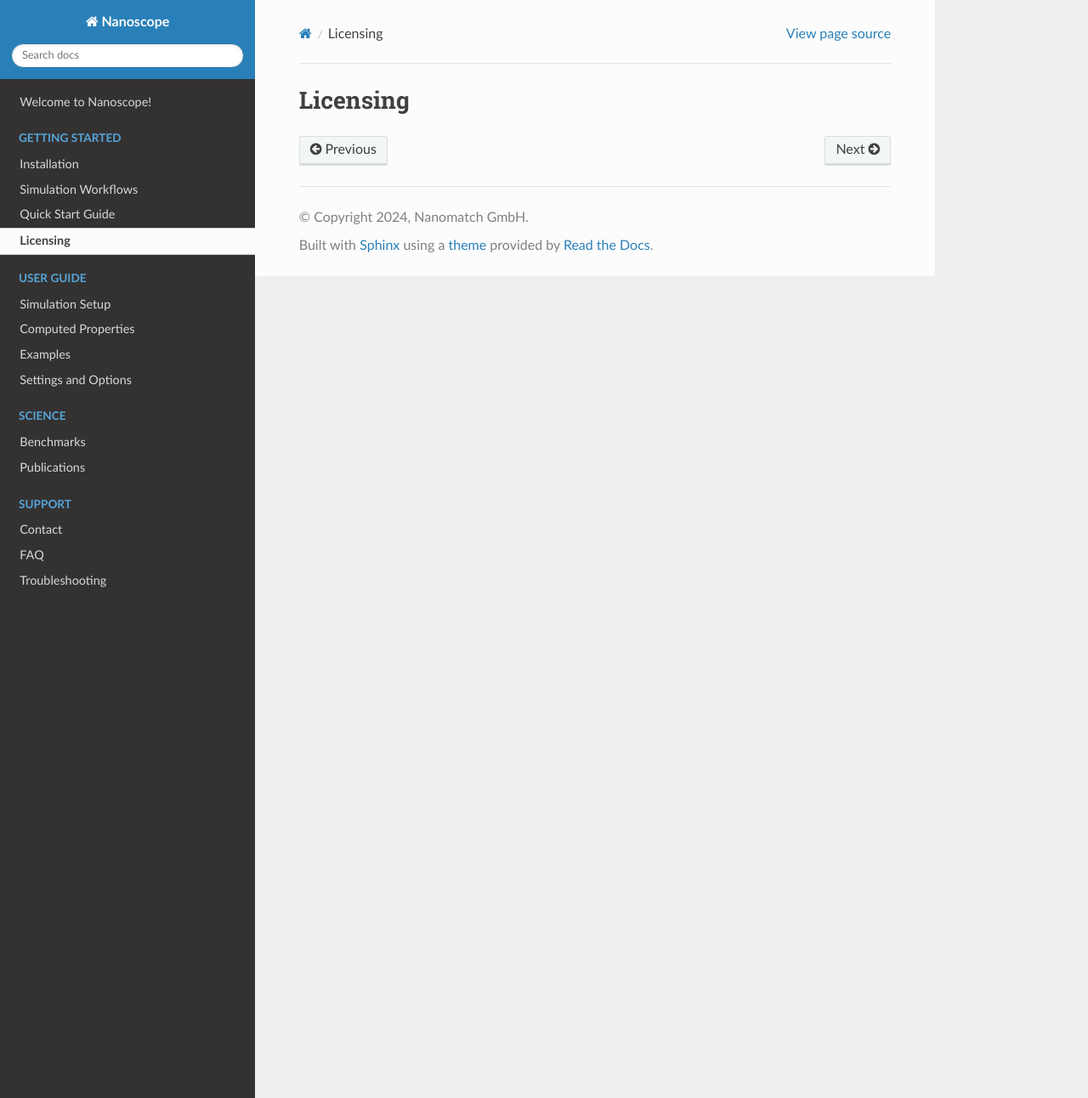
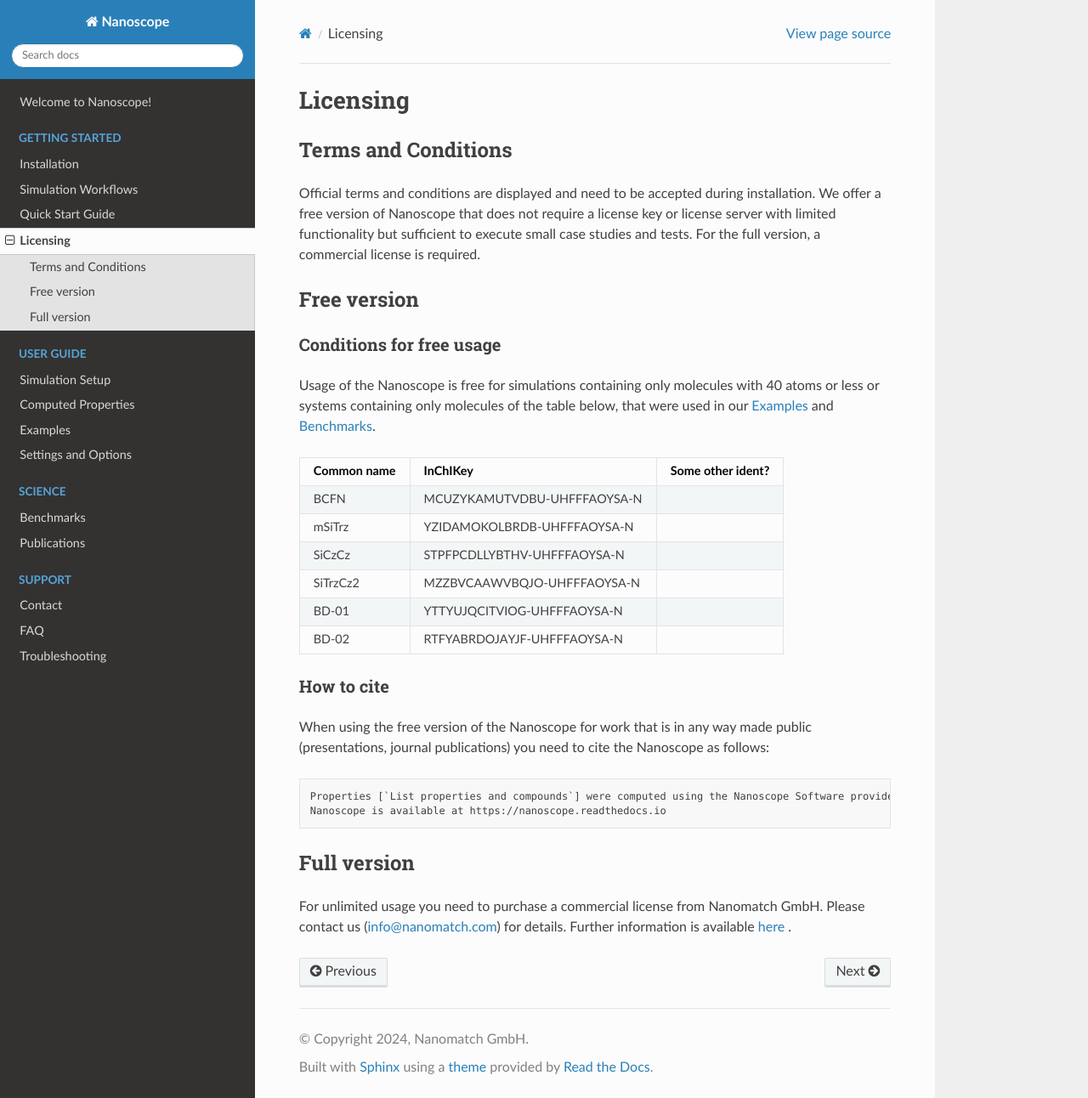
Before and after one commit to NanomatchGmbH/nanoscope-docs, a Sphinx documentation site: the page built from docs/source/getting_started/licensing.rst, in a window 1280 px wide and 1292 px high. Shown: the whole window at 85% size. Built offline with Sphinx 7.4.7 and the Read the Docs theme 3.1.0, drawn with Linux system fonts in a browser that asks for light colours.

Commit message:
first minimal version of licensing - needs some more work before PR

```diff
--- a/docs/source/getting_started/licensing.rst
+++ b/docs/source/getting_started/licensing.rst
@@ -2,3 +2,47 @@
 
 Licensing
 ==========
+
+Terms and Conditions
+---------------------
+Official terms and conditions are displayed and need to be accepted during installation. We offer a free version of Nanoscope that does not require a license key or license server with limited functionality but sufficient to execute small case studies and tests. For the full version, a commercial license is required.
+
+
+
+Free version
+-------------
+Conditions for free usage
+^^^^^^^^^^^^^^^^^^^^^^^^^^
+Usage of the Nanoscope is free for simulations containing only molecules with 40 atoms or less or systems containing only molecules of the table below, that were used in our :ref:`user_guide_examples` and :ref:`science_benchmarks`.
+
+=============  ======================================  =================
+Common name    InChIKey                                Some other ident?
+=============  ======================================  =================
+BCFN           MCUZYKAMUTVDBU-UHFFFAOYSA-N
+mSiTrz         YZIDAMOKOLBRDB-UHFFFAOYSA-N
+SiCzCz         STPFPCDLLYBTHV-UHFFFAOYSA-N
+SiTrzCz2       MZZBVCAAWVBQJO-UHFFFAOYSA-N
+BD-01          YTTYUJQCITVIOG-UHFFFAOYSA-N
+BD-02          RTFYABRDOJAYJF-UHFFFAOYSA-N
+=============  ======================================  =================
+
+.. ToDo: Find out common names of BD-01 and BD-02
+.. ToDo: Include all molecules from Franz' IP Benchmark
+.. ToDo: Do we need another identifier such as smiles?
+
+How to cite
+^^^^^^^^^^^
+When using the free version of the Nanoscope for work that is in any way made public (presentations, journal publications) you need to cite the Nanoscope as follows:
+
+::
+
+    Properties [`List properties and compounds`] were computed using the Nanoscope Software provided by Nanomatch GmbH
+    Nanoscope is available at https://nanoscope.readthedocs.io
+
+
+Full version
+------------
+
+For unlimited usage you need to purchase a commercial license from Nanomatch GmbH. Please contact us (info@nanomatch.com) for details. Further information is available `here <http://docs.nanomatch.de/technical/licensing/licensing.html>`_ .
+
+.. ToDo: include pricing
```
